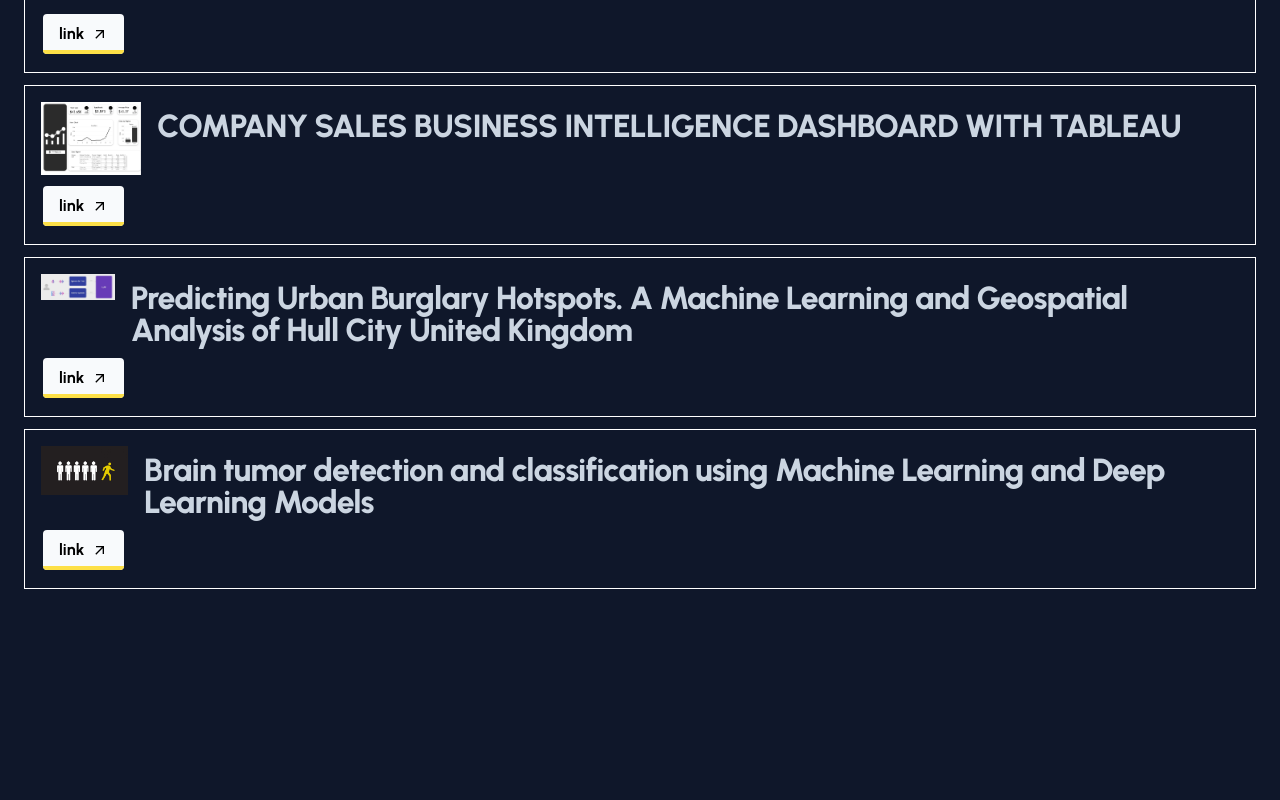
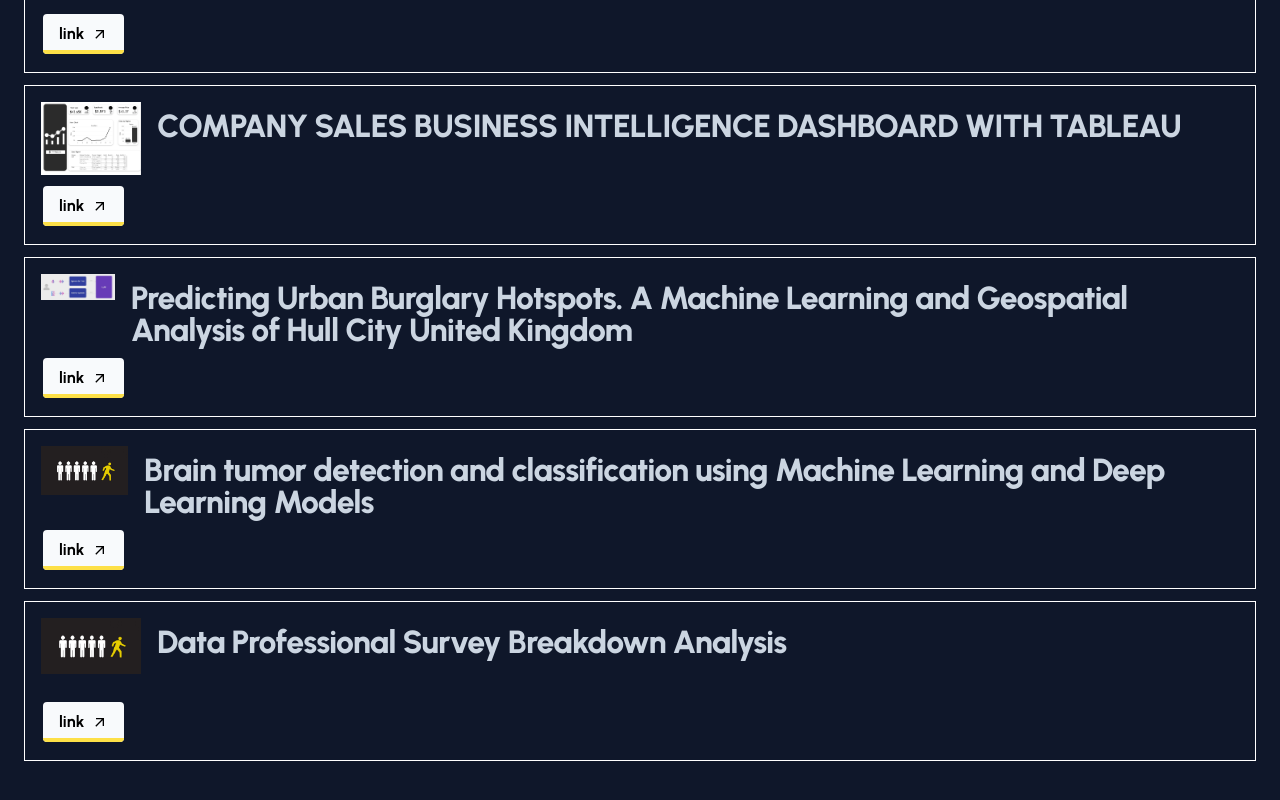
Before and after one commit to Demmynile/port3D, a Next.js app: page /projects in a window 1280 px wide. Shown: the part 352-1152 px from the top of the page. Before the commit the page ends 1005 px from the top, so only its background shows below. Built offline with nearby package versions, Linux system fonts and the light colour scheme.

Commit message:
add new data to the portfolio

```diff
--- a/src/app/data.ts
+++ b/src/app/data.ts
@@ -42,14 +42,14 @@ export const projectData: allProjectProps = [
     liveLink: "",
     description: "",
   },
-  // {
-  //   id : 5,
-  //   title: "Car Price Prediction using Machine Learning and Deep Learning Models",
-  //   image: churnImage,
-  //   github: "https://github.com/Demmynile/Car-price-prediction/blob/main/CAR%20PRICE%20PREDICTION%20(SUMMATIVE%20ASSIGNNMENT).ipynb",
-  //   liveLink: "",
-  //   description: "",
-  // },
+  {
+    id : 5,
+    title: "Data Professional Survey Breakdown Analysis",
+    image: churnImage,
+    github: "https://app.powerbi.com/groups/1187cc83-2445-4538-a90d-459c012c84a8/reports/85cb4afd-cce5-4655-b0e5-20750a33e49c/1ca8045a38af1794d191?experience=power-bi",
+    liveLink: "",
+    description: "",
+  },
   // {
   //   id : 6,
   //   title: "Credit Score Rating Algorithms",
```
